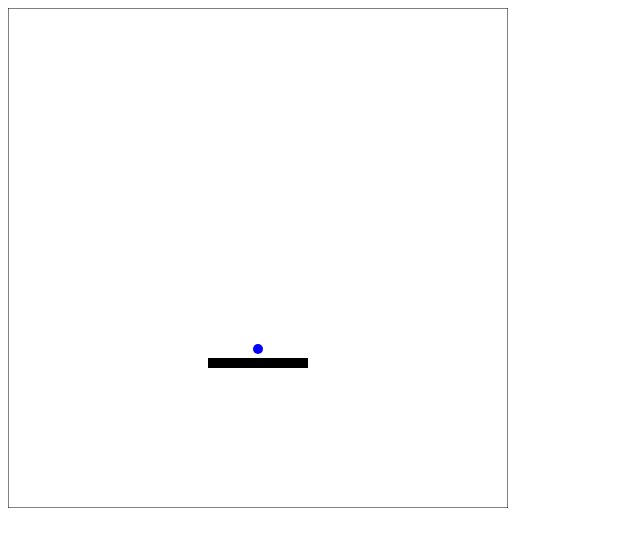
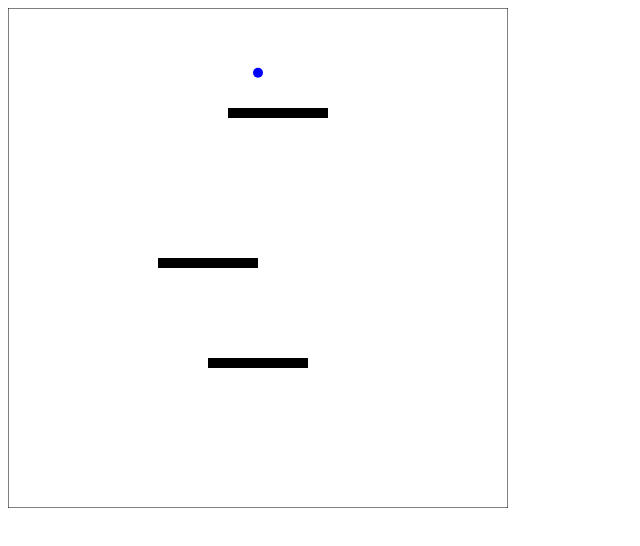
Before and after one commit to sasharad/doodle_jump, a plain HTML site: page index.html in a window 1280 px wide. Shown: the whole page, without its empty margins (0-640 px from the left). Drawn offline with nearby package versions, Linux system fonts and the light colour scheme.

Commit message:
added 2 clone blocks

```diff
--- a/index.html
+++ b/index.html
@@ -19,6 +19,8 @@
 
         const colors = ['#2185C5', '#7ECEFD', '#FF7F66']
 
+        var proccess = true
+
         var ballUp = 0;
 
         var bottom = height;
@@ -37,12 +39,20 @@
             this.gravitySpeed = 0;
         }
 
-        var Block = function(){
-            this.x = 200;
-            this.y = 350;
+        var Block = function(x, y){
+            this.x = x;
+            this.y = y;
             this.width = 100;
             this.height = 10 ;
         }
+
+       var Block = function (x, y) {
+           this.x = x;
+           this.y = y;
+           this.width = 100;
+           this.height = 10;
+       }
+
 
         var circle = function (x, y, radius, filin) {
                 ctx.beginPath();
@@ -130,27 +140,56 @@
         Ball.prototype.checkcollision = function(){
             for (var i = 0; i < block.width; i++) {
                 if (distance(this.x - i, this.y - 2, block.x, block.y) < 2) {
-                    bottom = this.y + 3
-                    toppi = height / 2
+                    bottom = this.y + 3;
+                    toppi = height / 2;
                 }
             }
-            if (this.x < block.x ) {
-                if (this.y > block.y - 5) {
-                    bottom = height
-                    toppi = 100
+            if (this.x < block.x && this.y > block.y - 5) {
+                    bottom = height;
+                    toppi = 100;
+            }
+            if (this.x > block.x + block.width && this.y > block.y - 5) {
+                    bottom = height;
+                    toppi = 100;
+            }
+
+
+            for (var i = 0; i < block.width; i++) {
+                if (distance(this.x - i, this.y - 2, block1.x, block1.y) < 2) {
+                    bottom = this.y + 3;
+                    toppi = 350;
                 }
             }
-            if (this.x > block.x + block.width) {
-                if (this.y > block.y - 5) {
-                    bottom = height
-                    toppi = 100
+            if (this.x < block1.x && this.y > block1.y - 5 && this.y < block1.y + 5) {
+                    bottom = height;
+                    toppi = 100;
+            }
+            if (this.x > block1.x + block1.width && this.y > block1.y - 5 && this.y < block1.y + 5) {
+                    bottom = height;
+                    toppi = 100;
+            }
+
+
+            for (var i = 0; i < block.width; i++) {
+                if (distance(this.x - i, this.y - 2, block2.x, block2.y) < 2) {
+                    bottom = this.y + 3;
+                    toppi = 490;
                 }
+            }
+            if (this.x < block2.x && this.y > block2.y - 5 && this.y < block2.y + 5) {
+                bottom = height;
+                toppi = 100;
+            }
+            if (this.x > block2.x + block2.width && this.y > block2.y - 5 && this.y < block2.y + 5) {
+                bottom = height;
+                toppi = 100;
             }
         }
 
-        ball = new Ball()
-        block = new Block()
-        var proccess = true
+        ball = new Ball();
+        block1 = new Block(150, 250);
+        block = new Block(200, 350);
+        block2 = new Block(220, 100)
 
         function gameLoop() {
             ctx.clearRect(0, 0, width, height);
@@ -158,6 +197,8 @@
             ball.move();
             ball.draw();
             block.draw();
+            block1.draw();
+            block2.draw();
             ball.checkcollision();
             timeoutId();
         }
```
